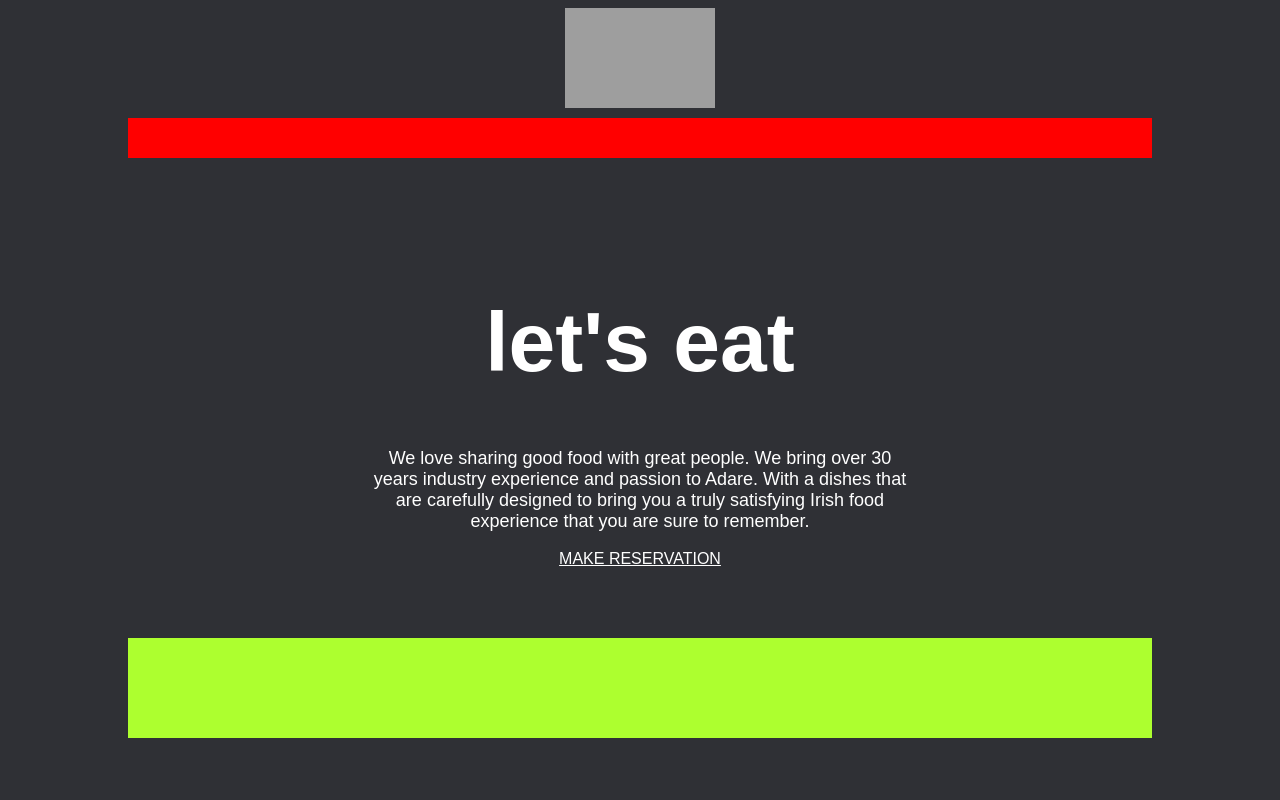
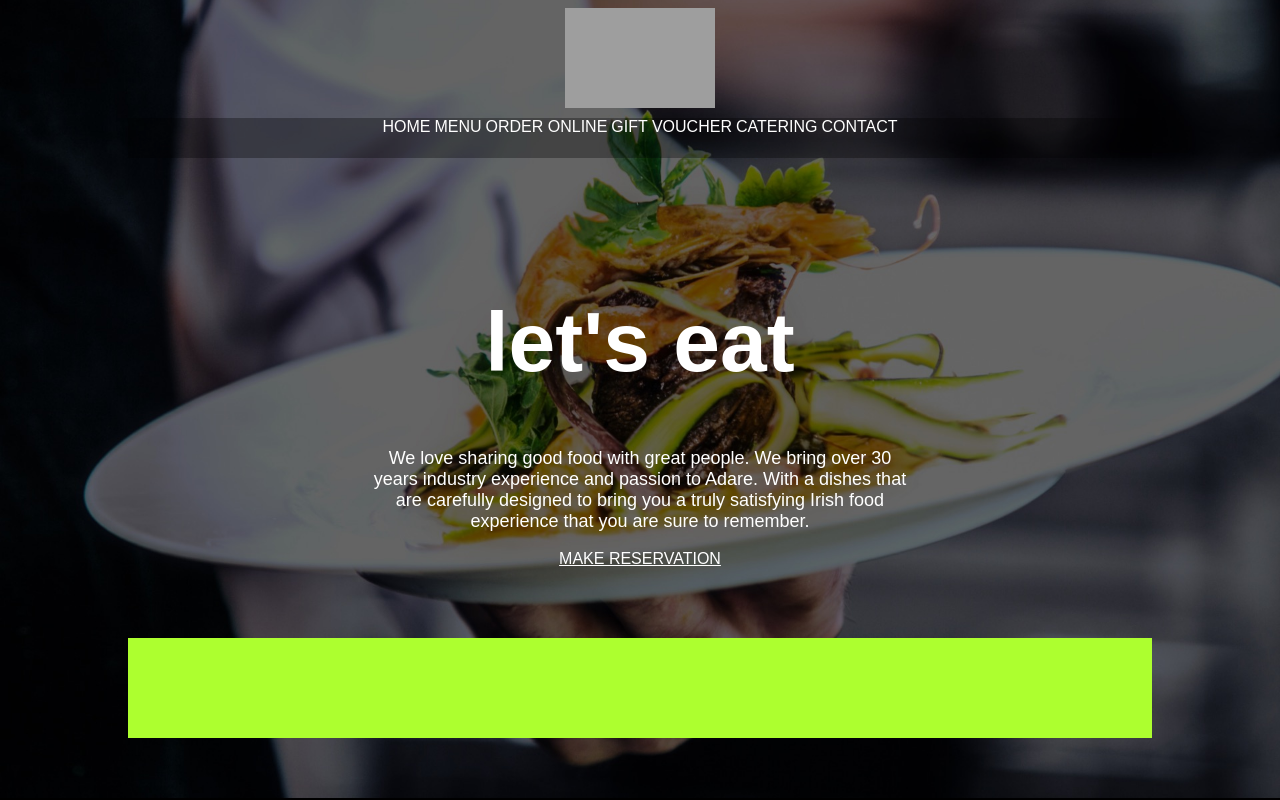
Before and after one commit to sazidahmednassir/sazid_Restaurant, a plain HTML site: page index.html in a window 1280 px wide. Drawn offline with Linux system fonts and the light colour scheme; grey boxes are pictures that could not be loaded.

Commit message:
add navbar

```diff
--- a/index.html
+++ b/index.html
@@ -16,7 +16,14 @@
         />
       </header>
 
-      <nav></nav>
+      <nav>
+        <a href="#">HOME</a>
+        <a href="#">MENU</a>
+        <a href="#">ORDER ONLINE</a>
+        <a href="#">GIFT VOUCHER</a>
+        <a href="#">CATERING</a>
+        <a href="#">CONTACT</a>
+      </nav>
       <main>
         <h1>let's eat</h1>
         <p>
--- a/style.css
+++ b/style.css
@@ -1,5 +1,13 @@
+/* html {
+  height: 100%;
+} */
+
 body {
-  background-color: #2f3035;
+  background-color: #1d1e1f6b;
+  background: url(images/background.jpg);
+  background-size: cover;
+  background-repeat: no-repeat;
+  background-position: center;
 }
 
 .container {
@@ -18,8 +26,13 @@ header img {
 }
 
 nav {
-  background-color: red;
+  background-color: rgba(0, 0, 0, 0.322);
   height: 40px;
+  text-align: center;
+}
+
+nav a {
+  text-decoration: none;
 }
 
 main {
```
Also changed, not shown: images/background.jpg (added).
